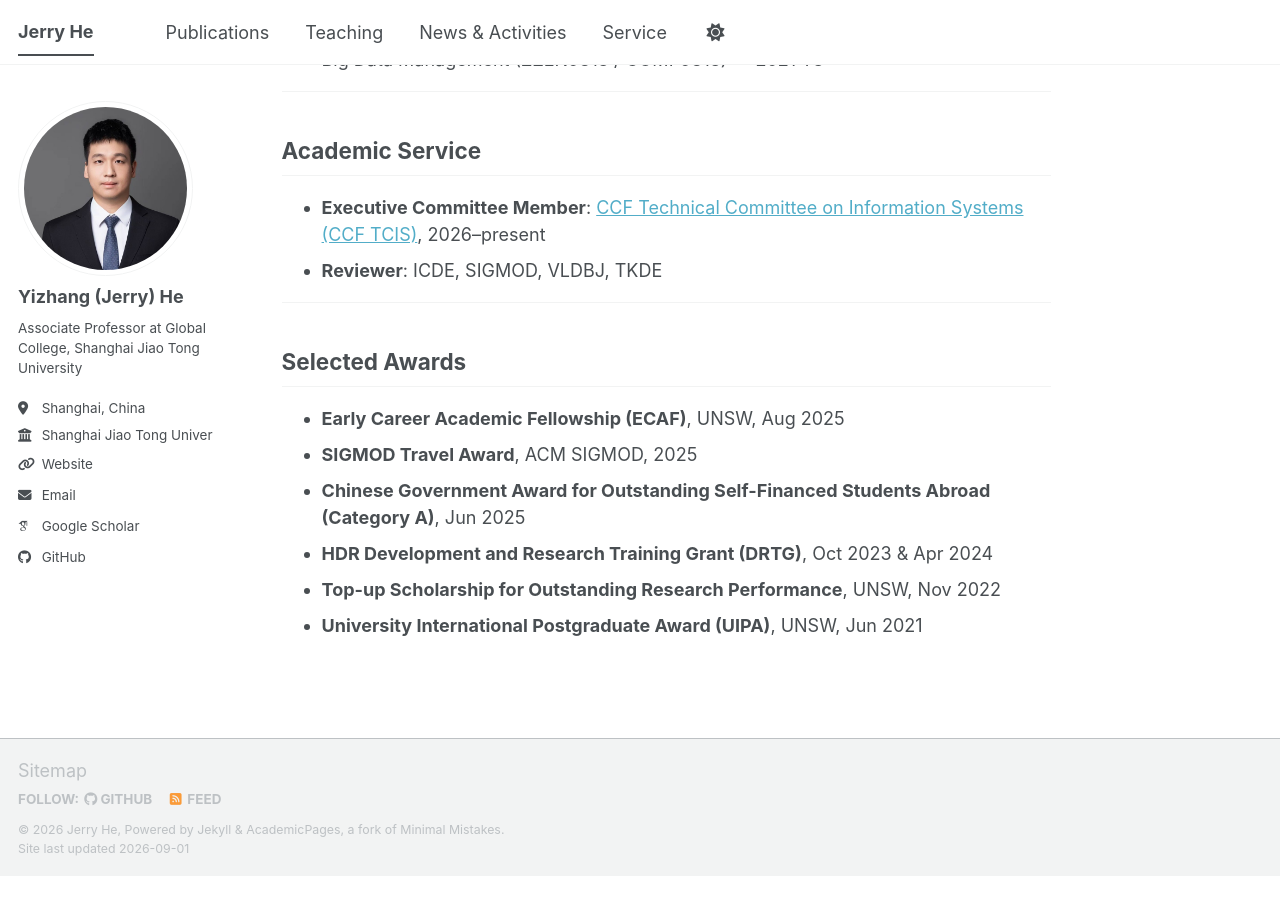
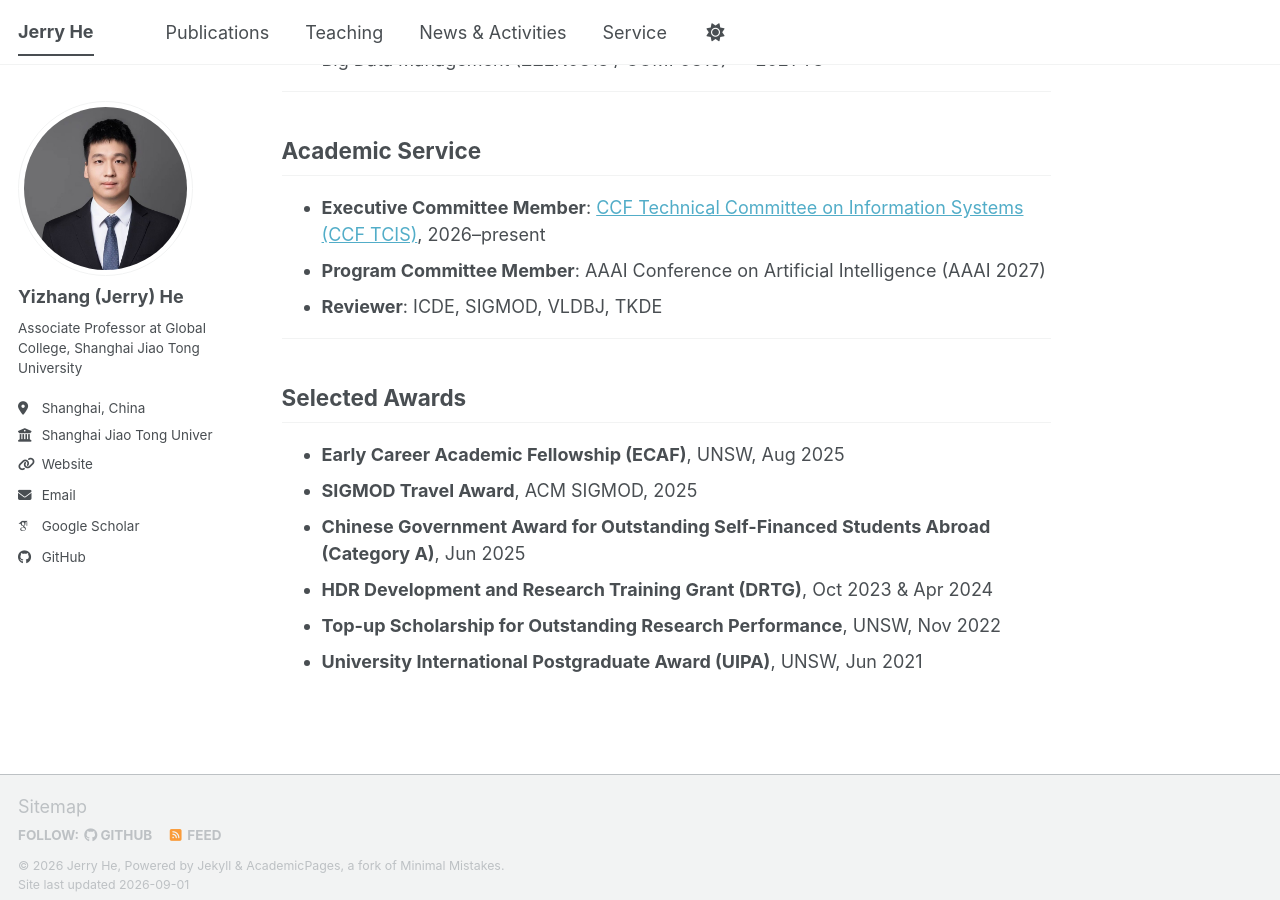
Before and after one commit to jerryUNSW/jerryUNSW.github.io, a Jekyll site: the page built from _pages/about.md, in a window 1280 px wide and 900 px high, scrolled down 2868 px. Built offline with Jekyll 4.4.1, drawn with Linux system fonts in a browser that asks for light colours; some web fonts are replaced; a script bundle is joined from its source files by our own code; library files that are not in the unit come from our copies; before the commit the page ends 3744 px from its top, so only the background shows below that.

Commit message:
Add AAAI 2027 program committee service

```diff
--- a/_pages/about.md
+++ b/_pages/about.md
@@ -70,6 +70,7 @@ Also available on [Google Scholar](https://scholar.google.com/citations?user=AeA
 ## <span id="service">Academic Service</span>
 
 - **Executive Committee Member**: [CCF Technical Committee on Information Systems (CCF TCIS)](https://tc.ccf.org.cn/tcis/), 2026–present
+- **Program Committee Member**: AAAI Conference on Artificial Intelligence (AAAI 2027)
 - **Reviewer**: ICDE, SIGMOD, VLDBJ, TKDE
 
 ---
```
